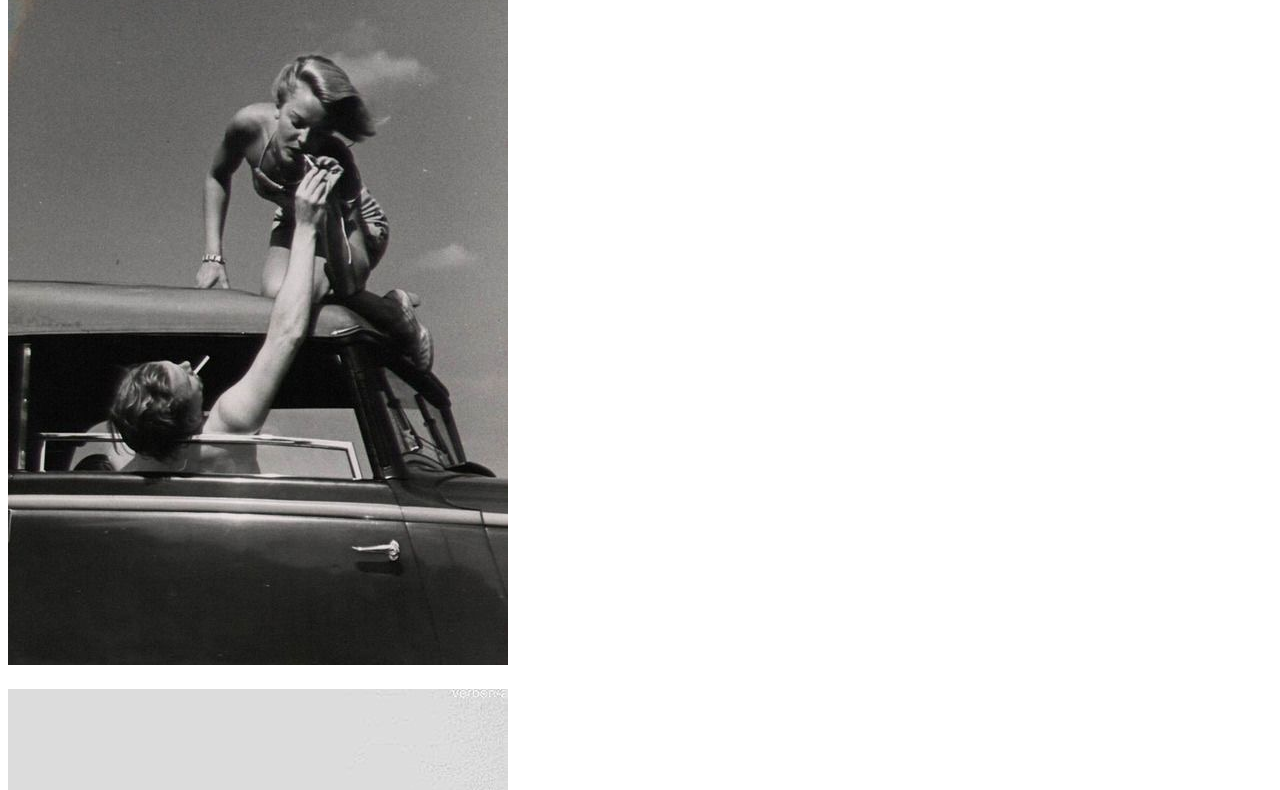
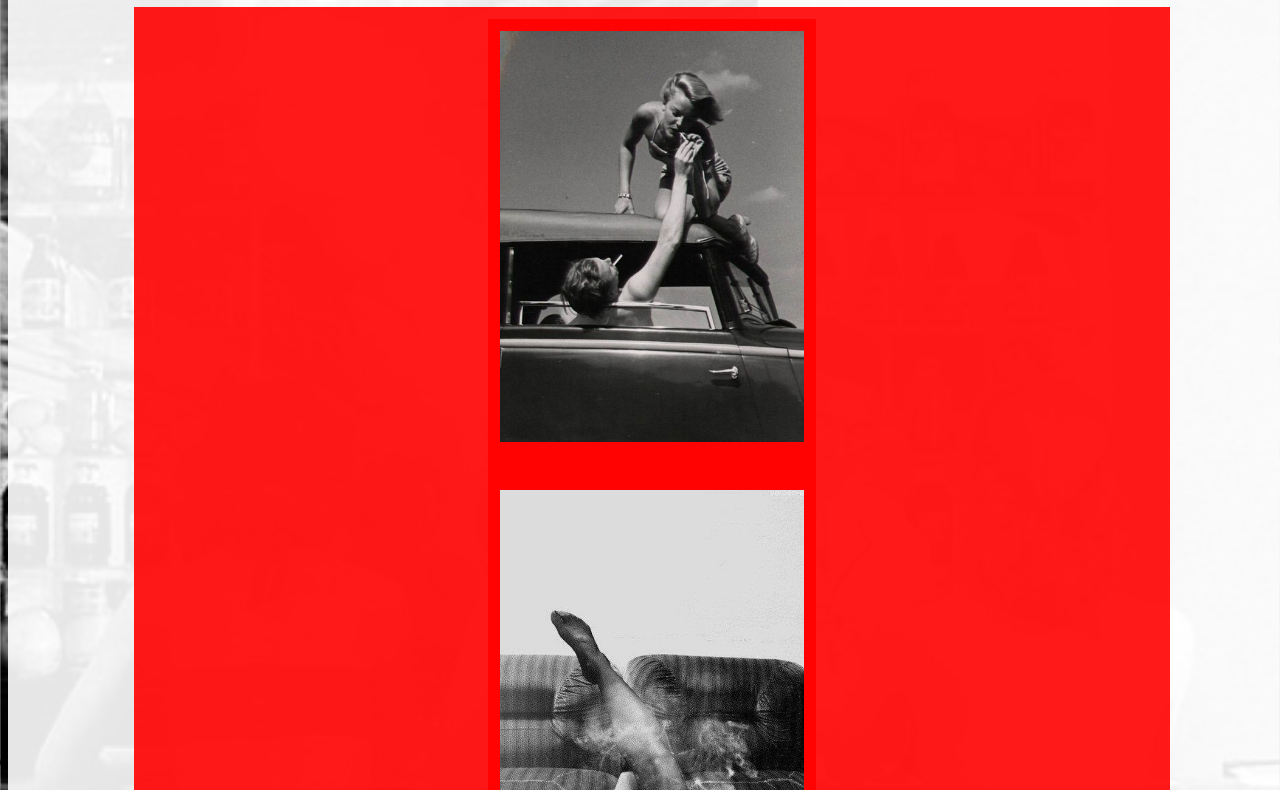
Before and after one commit to anapauladoria/Ejercicio1, a plain HTML site: page index.html in a window 1280 px wide. Shown: the part 93-883 px from the top of the page. Drawn offline with Linux system fonts and the light colour scheme.

Commit message:
Changing wrong tag

```diff
--- a/index.html
+++ b/index.html
@@ -3,7 +3,7 @@
 <head>
 	<meta charset="UTF-8">
 	<title>BW</title>
-	<style type="text/css" href="style.css"></style>
+	<link rel="stylesheet" type="text/css" href="style.css">
 </head>
 <body>
 	<div id="home">
```
